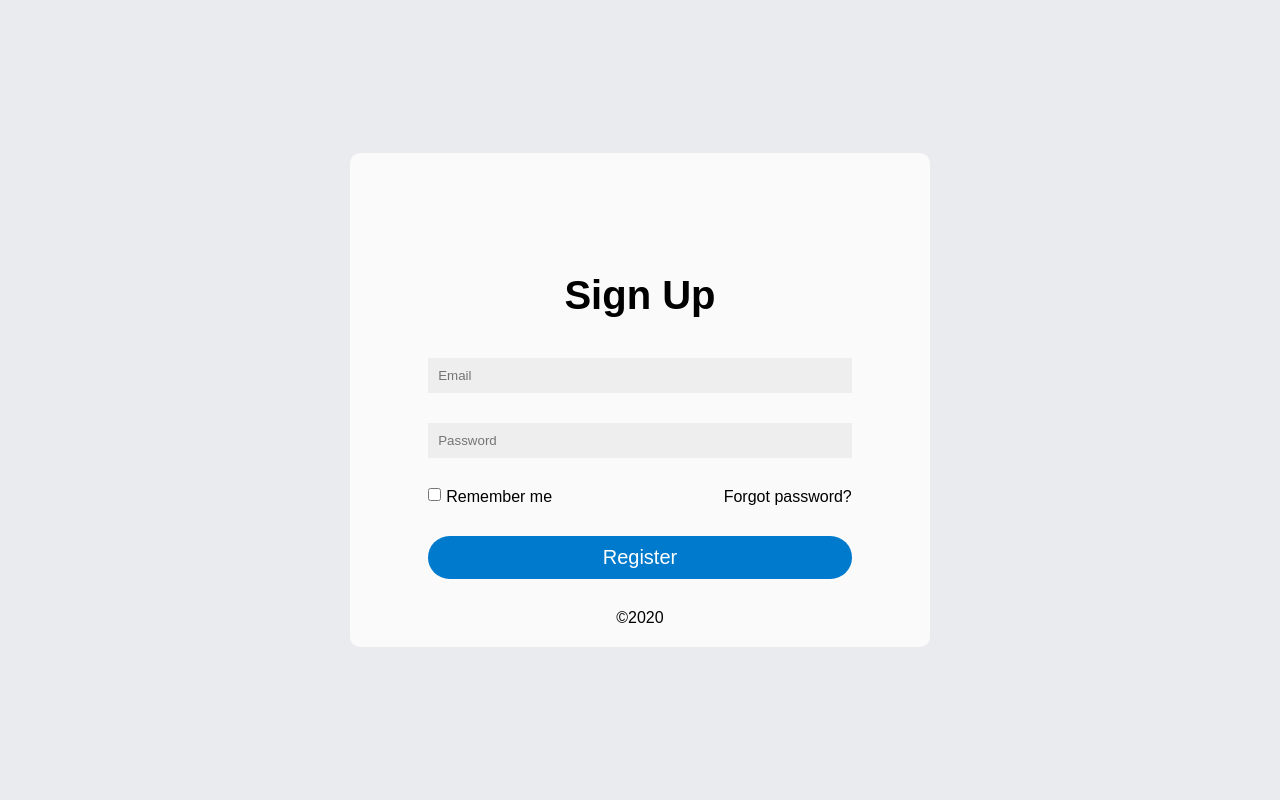
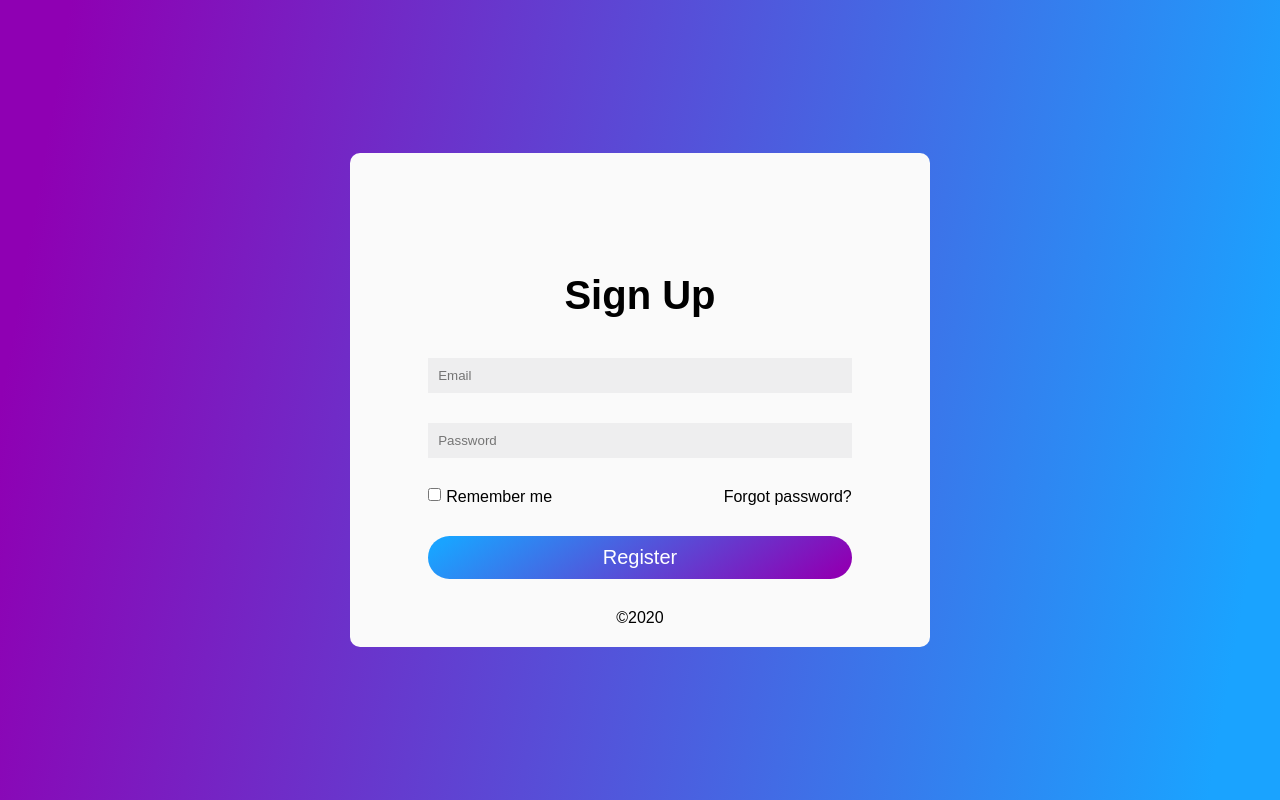
Before and after one commit to DevMinhThu/survey_reactjs_app, a React (Create React App) app: page /register in a window 1280 px wide. Built offline with nearby package versions, Linux system fonts and the light colour scheme.

Commit message:
color handling UI

```diff
--- a/src/screens/Login/Login.css
+++ b/src/screens/Login/Login.css
@@ -5,13 +5,12 @@
   padding: 0;
 }
 body {
-  background: #e9ebee;
   display: flex;
   justify-content: center;
   align-items: center;
   height: 100vh;
   font-family: sans-serif;
-  background-color: #e9ebee;
+  background-image: linear-gradient(100deg, #8f00b3 5%, #1aa3ff 95%);
 }
 .container {
   width: 80%;
@@ -61,15 +60,14 @@ input[type="checkbox"] {
   transition: 0.3s all ease-in-out;
 }
 .login a:hover {
-  color: #1aa3ff;
-  font-weight: bold;
+  color: #8f00b3;
 }
 .login button {
   width: 100%;
   margin: 30px 0;
   padding: 10px;
   border: none;
-  background-color: #007acc;
+  background-image: linear-gradient(255deg, #8f00b3 5%, #1aa3ff 95%);
   color: #fff;
   font-size: 20px;
   cursor: pointer;
@@ -109,7 +107,7 @@ input[type="checkbox"] {
 /*Start Register Style*/
 .register {
   float: right;
-  background-image: linear-gradient(135deg, #006bb3 5%, #1aa3ff 95%);
+  background-image: linear-gradient(325deg, #8f00b3 5%, #1aa3ff 95%);
   height: 100%;
   color: #fff;
   border-radius: 0 10px 10px 0;
--- a/src/screens/Register/Register.css
+++ b/src/screens/Register/Register.css
@@ -43,16 +43,21 @@ input[type="checkbox"] {
 }
 .registerForm a:hover {
   color: #1aa3ff;
+  cursor: pointer;
 }
 .registerForm button {
   width: 100%;
   margin: 30px 0;
   padding: 10px;
   border: none;
-  background-color: #007acc;
+  background-image: linear-gradient(325deg, #8f00b3 5%, #1aa3ff 95%);
   color: #fff;
   font-size: 20px;
   border-radius: 50px;
+}
+
+.registerForm button:hover {
+  cursor: pointer;
 }
 
 .registerForm .copyright {
```
